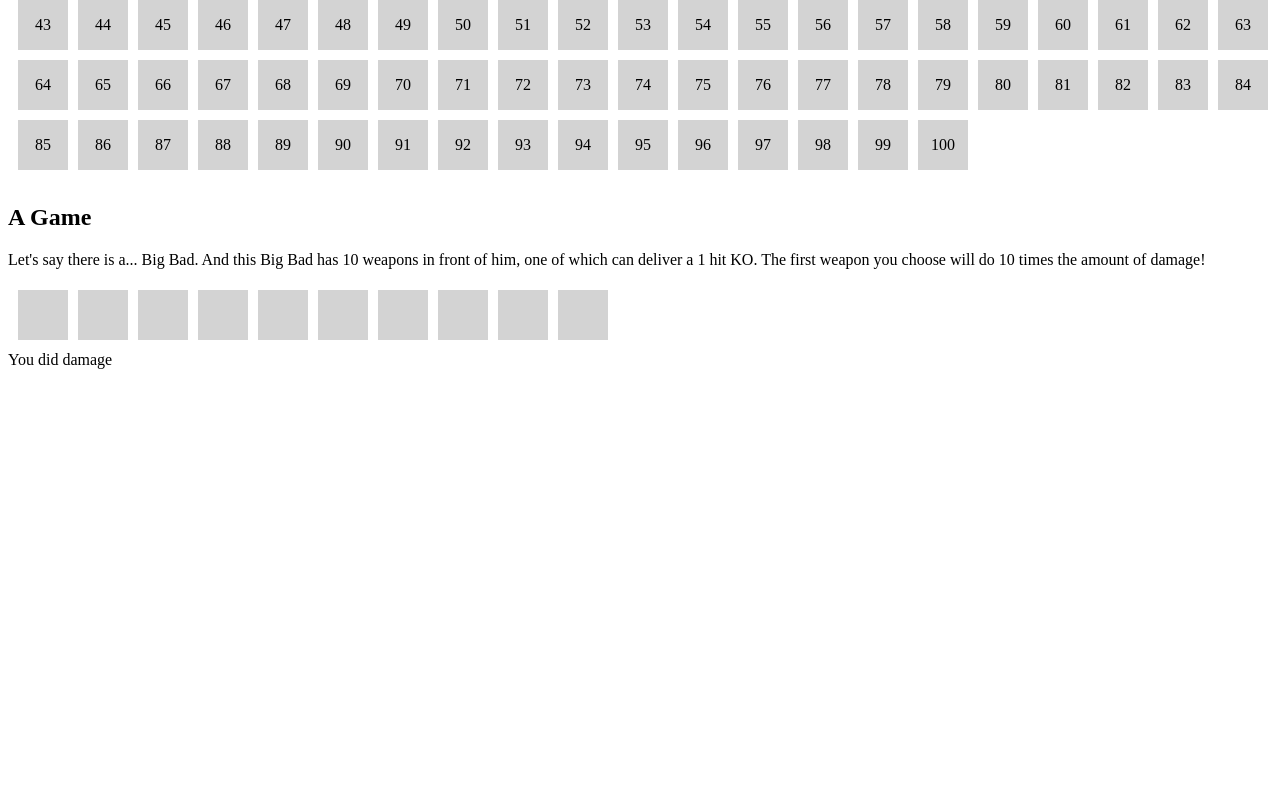
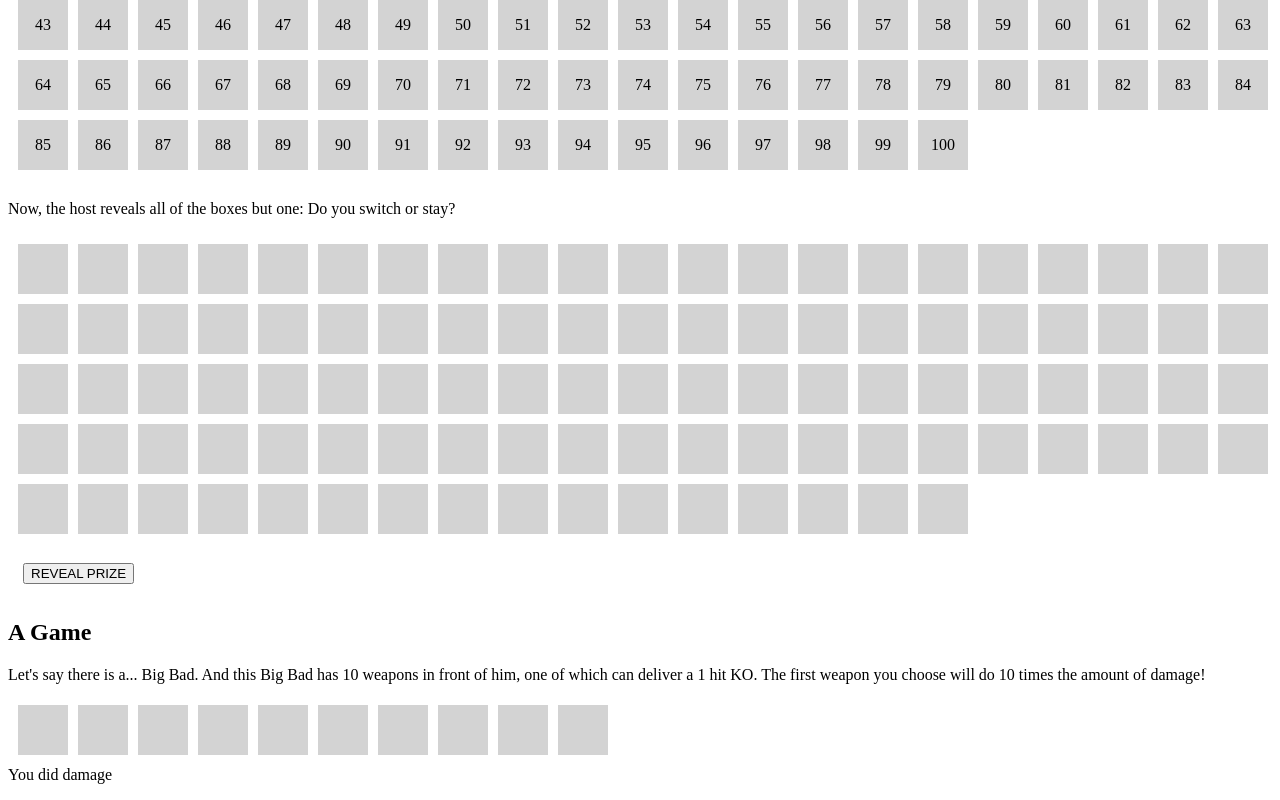
Before and after one commit to WLSNprograms/monty-hall-explained, a Vue app: page / in a window 1280 px wide. Shown: the part 960-1760 px from the top of the page. Before the commit the page ends 1345 px from the top, so only its background shows below. Built offline with nearby package versions, Linux system fonts and the light colour scheme; the HTML template or start-up script is replaced by a standard one.

Commit message:
laptop changes

```diff
--- a/src/App.vue
+++ b/src/App.vue
@@ -1,5 +1,5 @@
 <script setup lang="ts">
-import { onActivated, onMounted, ref, watch } from 'vue'
+import { onMounted, ref, watch } from 'vue'
 import { useGameStore } from './stores/game'
 
 const numberOfBoxes = 3
@@ -17,12 +17,12 @@ const gameState = useGameStore()
 
 const phase = ref<1 | 2 | 3 | 4>(1)
 
-function pickRandomBox() {
-  correctBox.value = Math.floor(Math.random() * numberOfBoxes + 1)
+function pickRandomBox(boxCount:number) {
+  correctBox.value = Math.floor(Math.random() * boxCount + 1)
 }
 
-function putPrizes() {
-  for (let i = 0; i < numberOfBoxes; i++) {
+function putPrizes(boxCount:number) {
+  for (let i = 0; i < boxCount; i++) {
     if (correctBox.value === i + 1) {
       prizes.value.push('car')
     } else {
@@ -31,11 +31,11 @@ function putPrizes() {
   }
 }
 
-function reveal() {
+function reveal(revealCount:number) {
   // This needs to pick a random one instead of just going in order
   prizes.value.map((value, index) => {
     console.log(value, index, selected.value)
-    if (value === 'goat' && index !== selected.value && revealed.value.length != 1) {
+    if (value === 'goat' && index !== selected.value && revealed.value.length < revealCount) {
       revealed.value.push(index)
     }
   })
@@ -70,9 +70,9 @@ function setBackgroundColor(value: number): string {
 
 watch(selected, () => {
   if (!swapping.value && !swapped.value) {
-    pickRandomBox()
-    putPrizes()
-    reveal()
+    // pickRandomBox()
+    // putPrizes()
+    // reveal(1)
   }
 
   if (swapping.value) {
@@ -158,11 +158,34 @@ watch(selected, () => {
   <p>The problem only works when you only have two distinct choices to make: an initial guess, and a guess after all but
     one have been removed.</p>
   <div style="display: inline-block; width:100vw;margin: 5px">
-    <div v-bind:key='value' class="prize" v-for="value in 100" @click="selected === -1 ? (selected = value - 1) : -1"
+    <div v-bind:key='value' class="prize" v-for="value in 100" @click="()=> {
+      selected === -1 ? (selected = value - 1) : -1
+      pickRandomBox(100)
+      putPrizes(100)
+      reveal(99)
+      }"
       :style="{ backgroundColor: selected === value - 1 ? 'lightgreen' : 'lightgrey' }">
       {{ value }}
     </div>
   </div>
+  <p>Now, the host reveals all of the boxes but one: Do you switch or stay?</p>
+  <div style="display: inline-block; width:100vw;margin: 5px">
+    <div v-bind:key='value' class="prize" v-for="value in 100" @click="
+      () => {
+        if (!swapped) {
+          swapping = true
+          selected !== value - 1 && revealed.indexOf(value - 1) < 0 ? (selected = value - 1) : -1
+        }
+      }
+    " :style="{ backgroundColor: selected === value - 1 ? 'lightgreen' : 'lightgrey' }">
+      {{ revealed.indexOf(value - 1) >= 0 || locked ? prizes[value - 1] : '' }}
+    </div>
+  </div>
+  <button style="margin: 15px" @click="locked = true">REVEAL PRIZE</button>
+  <p v-if="locked">
+    {{ prizes[selected] === 'goat' ? 'Better luck next time.' : 'Congrats!' }} You won a
+    {{ prizes[selected] }}.
+  </p>
 
   <h2>A Game</h2>
   <p v-if='phase === 1'>
```
